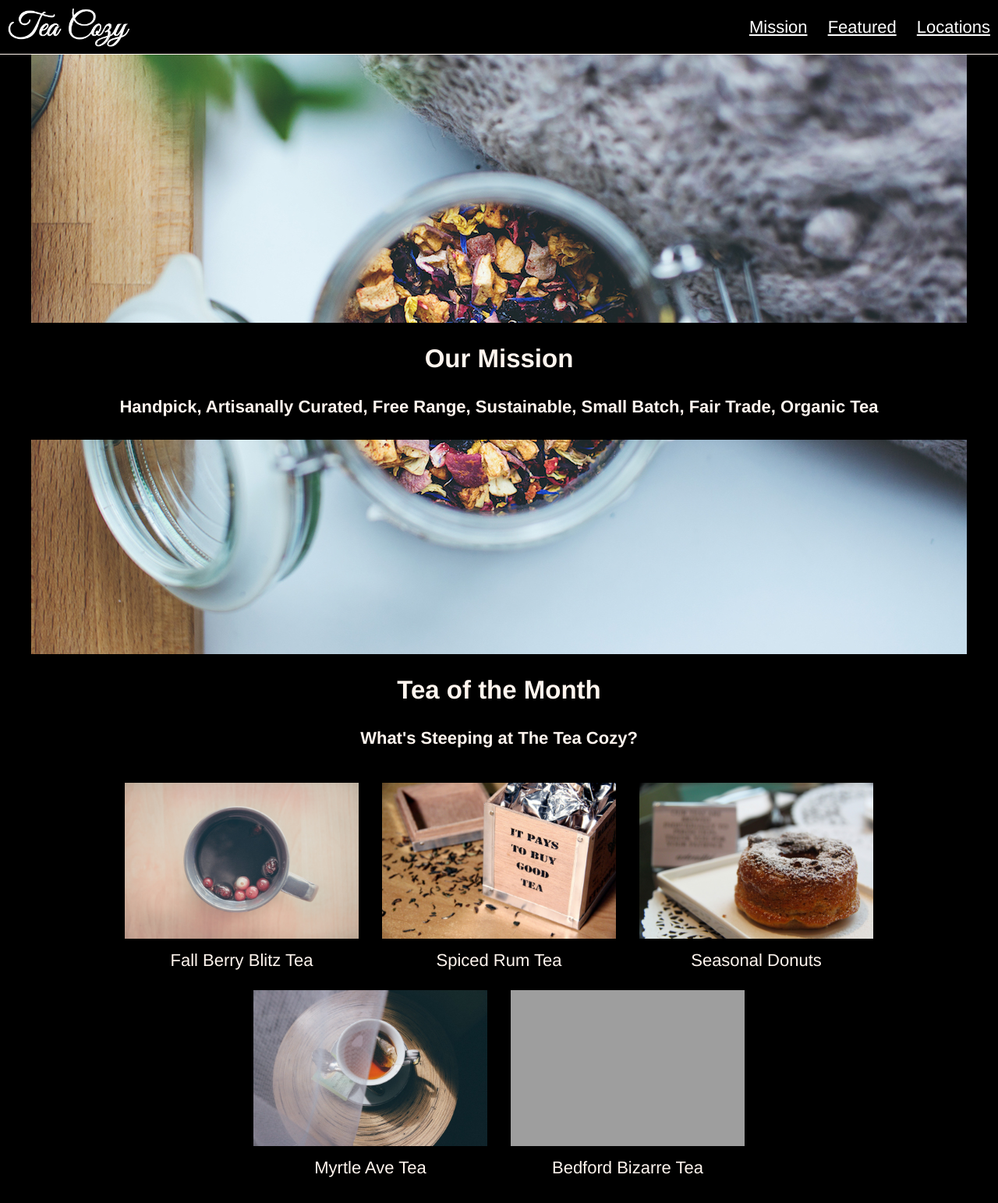
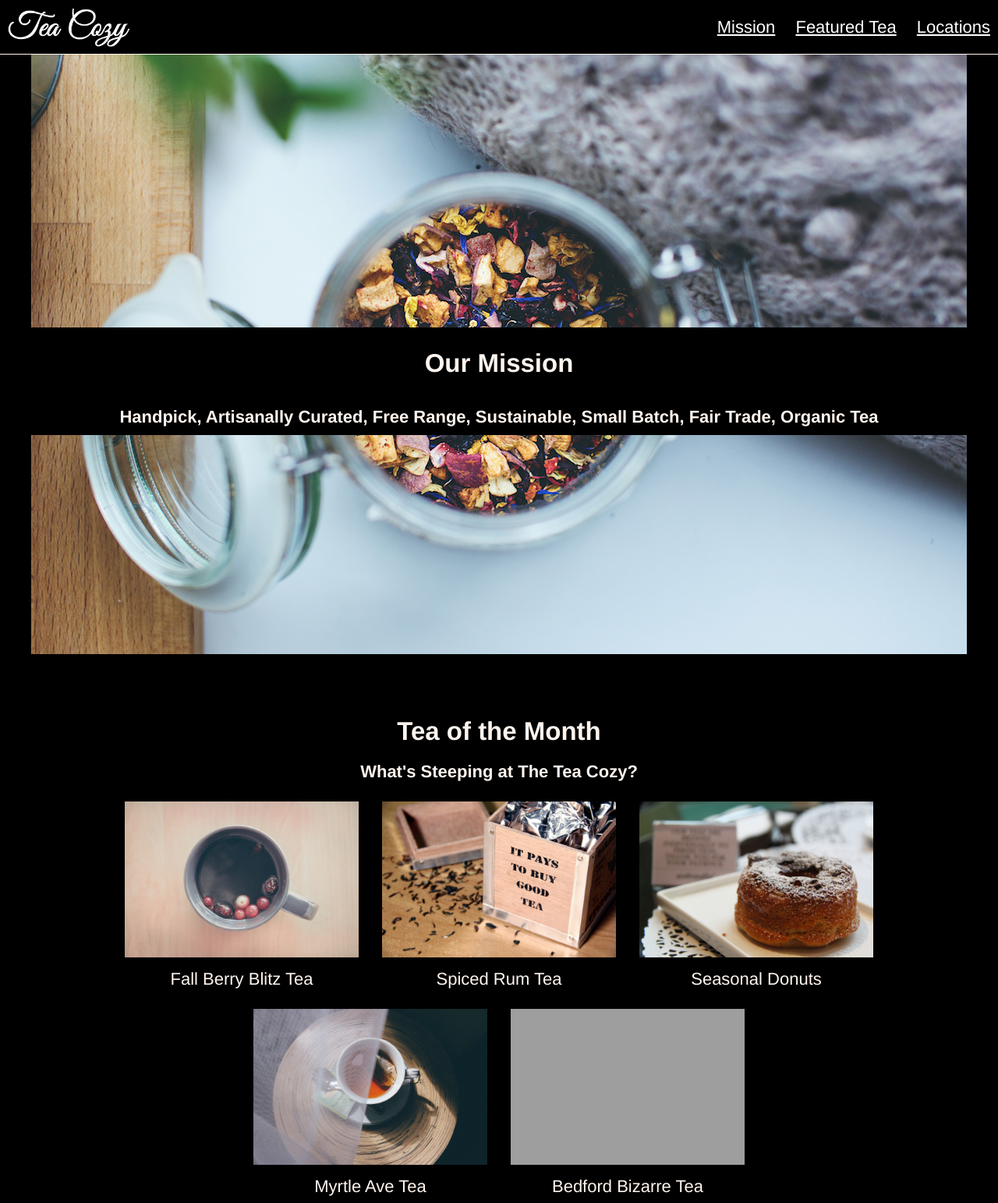
Before and after one commit to Trejo42/tea-cozy, a plain HTML site: page index.html in a window 1280 px wide. Shown: the top 1543 px of the page at 78% size. Drawn offline with Linux system fonts and the light colour scheme; grey boxes are pictures that could not be loaded.

Commit message:
Final project results

```diff
--- a/index.html
+++ b/index.html
@@ -17,7 +17,7 @@
       <div class="navigation">
         <nav>
           <span><a href="">Mission</a></span>
-          <span><a href="">Featured</a></span>
+          <span><a href="">Featured Tea</a></span>
           <span><a href="">Locations</a></span>
         </nav>
       </div>
@@ -28,7 +28,7 @@
     <div class="content">
 
       <!--Our Mission-->
-      <div class="mission" id="flex-container">
+      <div class="mission">
         <div class="mission-container">
           <h2>Our Mission</h2>
           <h4>Handpick, Artisanally Curated, Free Range, Sustainable, Small Batch, Fair Trade, Organic Tea</h4>
--- a/resources/css/style.css
+++ b/resources/css/style.css
@@ -72,10 +72,15 @@ header {
 /*Tea of the Month*/
 
 .month {
-  display: block;
-  margin: 0 auto;
+  padding-top: 70px;
+  margin: auto;
   width: 1000px;
   height: 700px;
+}
+
+.month h2, h4 {
+  padding: 10px;
+  margin: 0;
 }
 
 .item-container {
```
